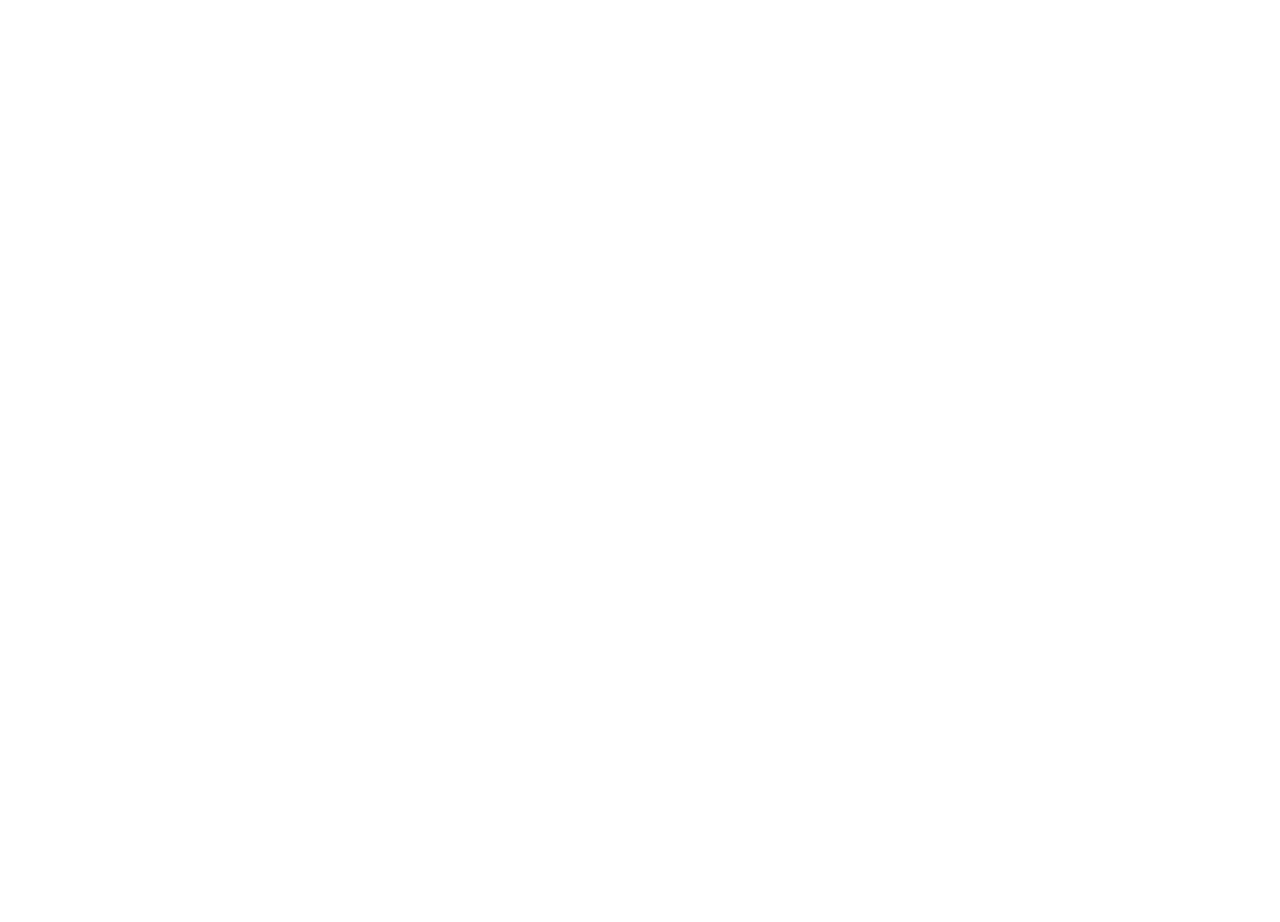
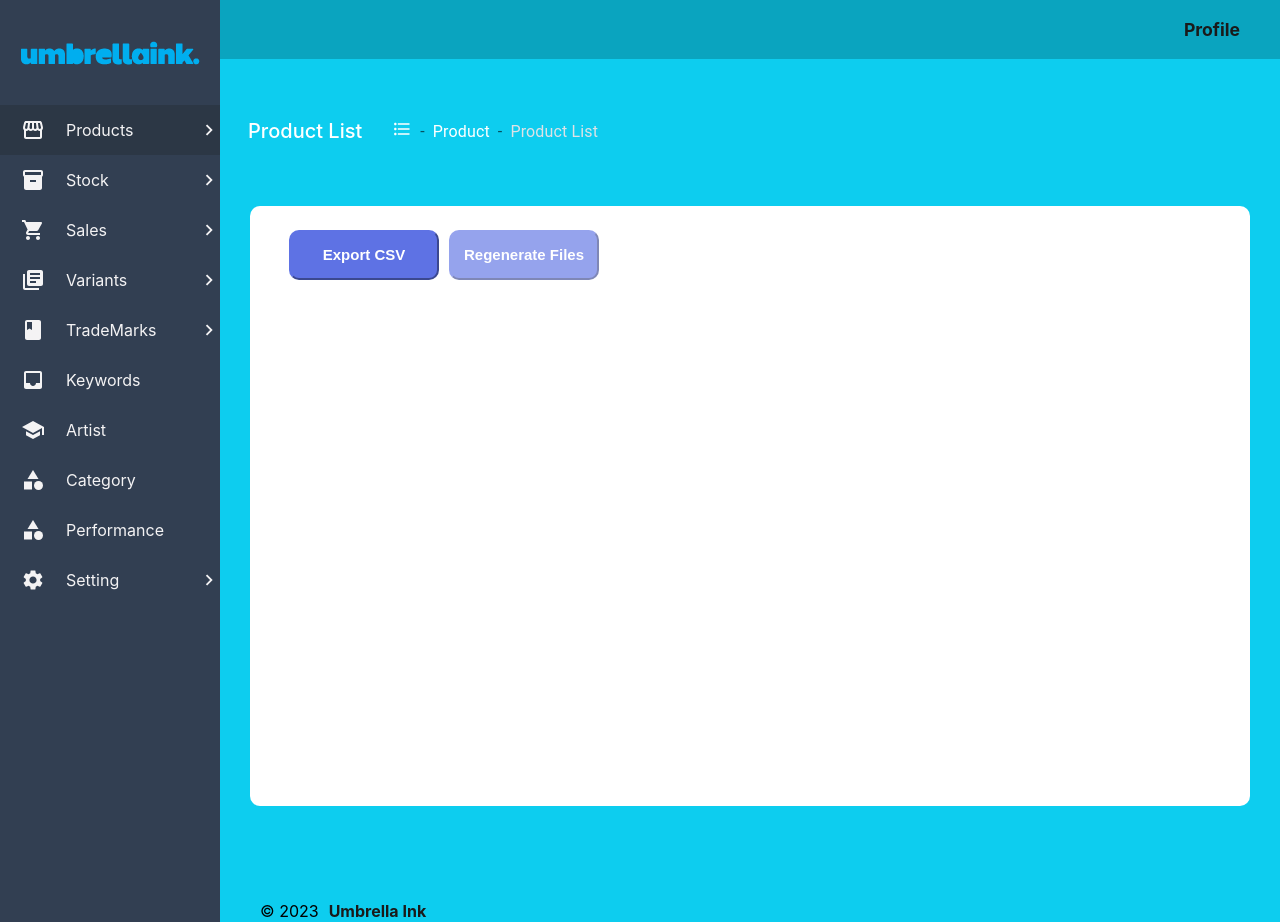
Before and after one commit to NightW0lfff/Zedflow-Project, a React (Create React App) app: page /products/list in a window 1280 px wide. Before the commit this address had no page. Before the commit the page ends 800 px from the top, so only its background shows below. Built offline with nearby package versions, Linux system fonts and the light colour scheme.

Commit message:
Add Breadcrumbs and functional buttons

```diff
--- a/src/App.js
+++ b/src/App.js
@@ -3,6 +3,7 @@
 import Login from "./Pages/Login";
 import Home from "./Pages/Home";
 import ProductCreate from "./Pages/ProductCreate";
+import ProductList from "./Pages/ProductList";
 
 function App() {
   return (
@@ -11,6 +12,7 @@
         <Route path="/login" element={<Login />} />
         <Route path="/" element={<Home />} />
         <Route path="/products/create" element={<ProductCreate />}></Route>
+        <Route path="/products/list" element={<ProductList/>}></Route>
       </Routes>
     </div>
   );
--- a/src/Components/Main.js
+++ b/src/Components/Main.js
@@ -12,9 +12,9 @@
             <span className="nav-top-account-title">Profile</span>
           </div>
         </nav>
-        <div className="nav-top-header">
+         <div className="nav-top-header">
           <h2>This is a title</h2>
-        </div>
+         </div>
 
         <div className="main-container">
           <div className="main-box">{props.children}</div>
--- /dev/null
+++ b/src/Pages/ProductList/index.jsx
@@ -0,0 +1,84 @@
+import React from "react";
+import Sidebar from "../../Components/Sidebar";
+import { Breadcrumbs, Link, Typography} from "@mui/material";
+import FormatListBulletedIcon from '@mui/icons-material/FormatListBulleted';
+import './style.css';
+
+const ProductList  = (props) => {
+
+    const handleSubmit = (e) => {
+        e.preventDefault();
+        const url = "http://zed.umbrellaink.com.au/export?data=[]";
+        window.location.href = url;
+      };
+
+    return(
+        <container>
+      <Sidebar />
+      <div className="content-container">
+        <nav className="nav-top">
+          <div className="nav-top-account">
+            {/* <i></i> */}
+            <span className="nav-top-account-title">Profile</span>
+          </div>
+        </nav>
+         <div class="Product Nav box" style={{ display: 'flex', flexDirection: 'row',
+                                                marginTop : 60,
+                                                marginLeft: 28 }}>
+            <div style={{marginRight: 30, color: 'white', fontSize : 20, fontWeight: 500}}>
+                Product List
+            </div>
+            <Breadcrumbs  separator="-" aria-label="breadcrumb" >
+            <Link
+            underline="hover"
+            color="white"
+            href=""
+            >
+            <FormatListBulletedIcon fontSize="small"/>
+            </Link>
+            <Link underline="hover" color="white" href="/">
+             Product
+            </Link>
+            <Typography color="#dee2e6">Product List</Typography>
+            </Breadcrumbs>
+         </div>
+
+
+        <div className="main-container">
+
+          <div className="main-box">{props.children}
+            <div class="Card" >
+                <div class="Card-body">
+                    <div class="card-header">
+                        <div class="columne">
+                        <form onSubmit={handleSubmit}>
+                            <button type="submit" className="E-button">
+                            Export CSV
+                            </button>
+                            <button type="button"  disabled className="Regen-button">
+                            Regenerate Files
+                            </button>
+                        </form>
+                        </div>
+                    </div>
+                </div>
+            </div>
+          </div>
+        </div>
+
+
+
+        <footer>
+          <div className="footer-container">
+            <span className="copyright">© 2023</span>
+            <a href="/home" className="brand-name">
+              Umbrella Ink
+            </a>
+          </div>
+        </footer>
+      </div>
+    </container>
+    )
+}
+
+export default ProductList;
--- /dev/null
+++ b/src/Pages/ProductList/style.css
@@ -0,0 +1,42 @@
+.Card-body {
+    flex: 1 1 auto;
+    flex-grow: 1;
+    flex-shrink: 1;
+    flex-basis: auto;
+    padding: 1.5rem;
+}
+
+.Card-header {
+    max-width: 100%;
+}
+.columne {
+    position: relative;
+    width: 100%;
+    padding-left: 15px;
+    padding-right: 15px;
+}
+
+.E-button {
+    background-color: #5e72e4;
+    color: white;
+    font-size: 15px;
+    font-weight: 600;
+    border-color: #5e72e4;
+    border-radius: 10;
+    margin-right: 10px;
+    border-radius: 10px;
+    width: 150px;
+    height: 50px;
+}
+
+.Regen-button {
+    background-color: #5e72e4;
+    color: #fff;
+    font-size: 15px;
+    border-color: #5e72e4;
+    border-radius: 10px;
+    font-weight: 600;
+    width: 150px;
+    height: 50px;
+    opacity: 0.65;
+}
```
